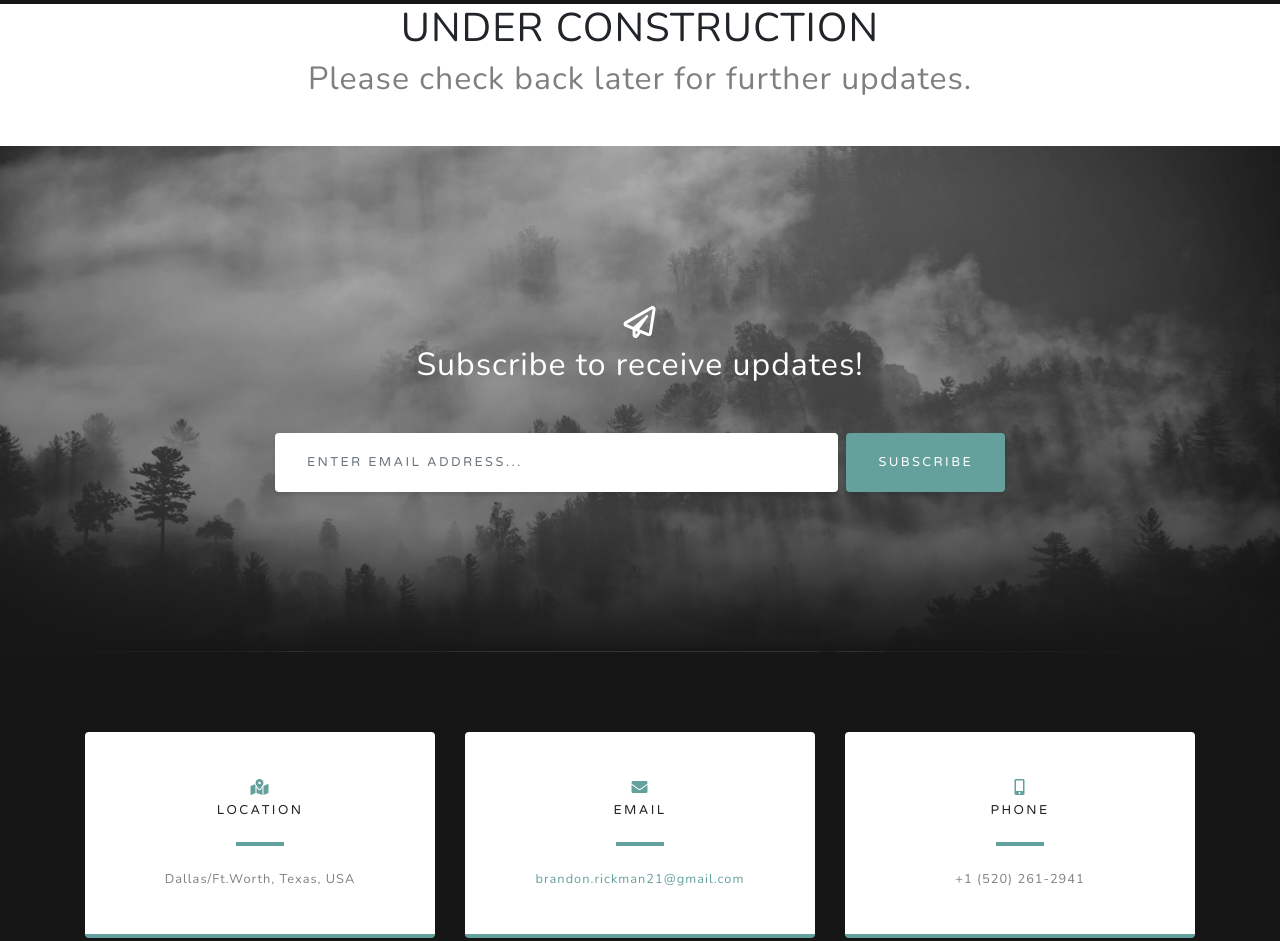
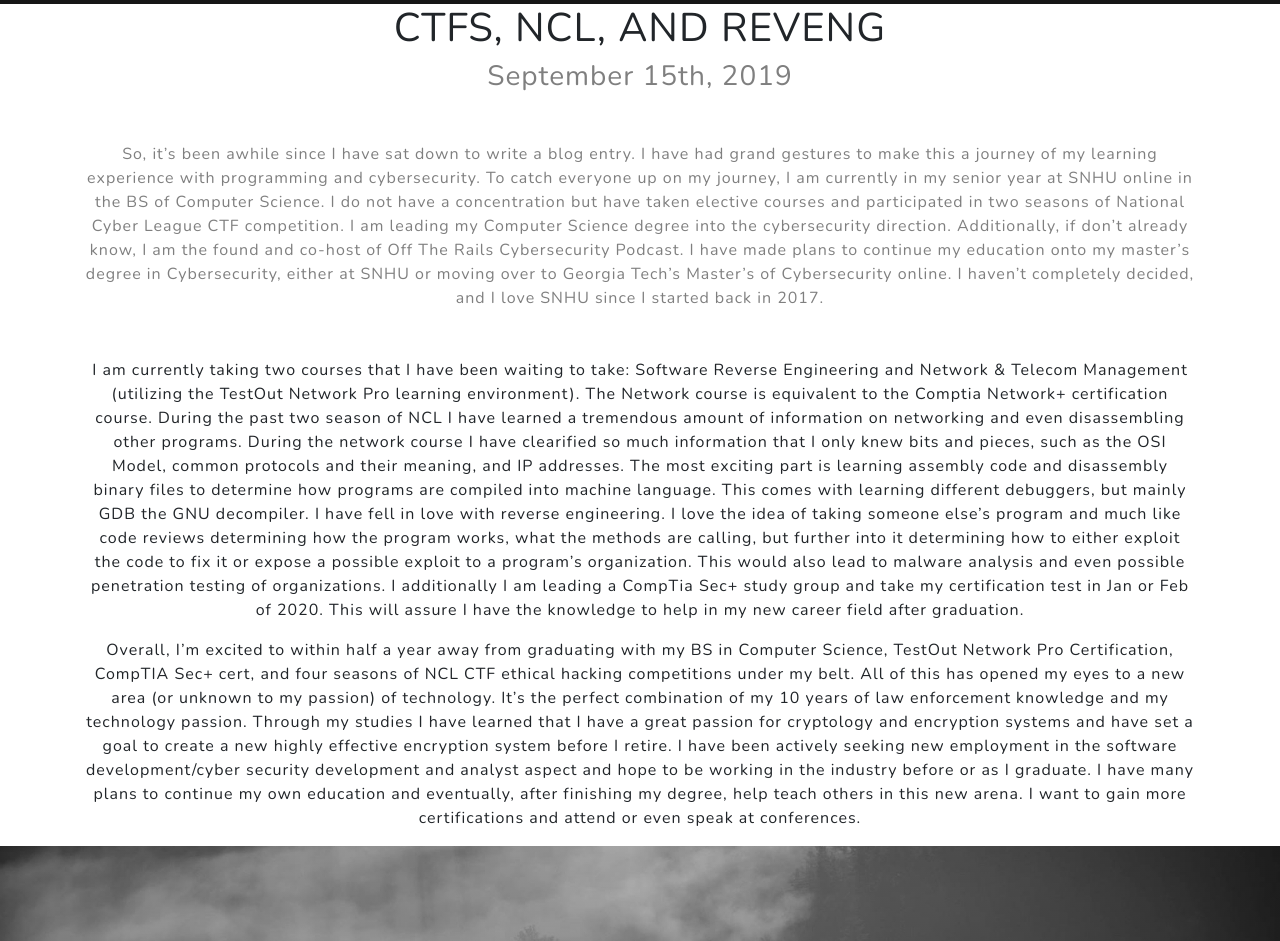
Before and after one commit to sproutecks2125/sproutecks2125.github.io, a plain HTML site: page blog.html in a window 1280 px wide. Shown: the part 796-1737 px from the top of the page. Drawn offline with nearby package versions, Linux system fonts and the light colour scheme.

Commit message:
Blog post update

```diff
--- a/blog.html
+++ b/blog.html
@@ -63,8 +63,11 @@
   <section id="under_const" class="under_const-section">
     <div class="container d-flex h-100 align-items-center">
       <div class="mx-auto text-center">
-        <h1 class="mx-auto my-0 text-uppercase">Under Construction</h1>
-        <h2 class="text-black-50 mx-auto mt-2 mb-5">Please check back later for further updates.</h2>
+        <h1 class="mx-auto my-0 text-uppercase">CTFs, NCL, and RevEng</h1>
+        <h3 class="text-black-50 mx-auto mt-2 mb-5">September 15th, 2019</h3>
+        <p class="text-black-50 mx-auto mt-2 mb-5">So, it’s been awhile since I have sat down to write a blog entry. I have had grand gestures to make this a journey of my learning experience with programming and cybersecurity. To catch everyone up on my journey, I am currently in my senior year at SNHU online in the BS of Computer Science. I do not have a concentration but have taken elective courses and participated in two seasons of National Cyber League CTF competition. I am leading my Computer Science degree into the cybersecurity direction. Additionally, if don’t already know, I am the found and co-host of Off The Rails Cybersecurity Podcast. I have made plans to continue my education onto my master’s degree in Cybersecurity, either at SNHU or moving over to Georgia Tech’s Master’s of Cybersecurity online. I haven’t completely decided, and I love SNHU since I started back in 2017.</p>
+        <p>I am currently taking two courses that I have been waiting to take: Software Reverse Engineering and Network & Telecom Management (utilizing the TestOut Network Pro learning environment). The Network course is equivalent to the Comptia Network+ certification course. During the past two season of NCL I have learned a tremendous amount of information on networking and even disassembling other programs. During the network course I have clearified so much information that I only knew bits and pieces, such as the OSI Model, common protocols and their meaning, and IP addresses. The most exciting part is learning assembly code and disassembly binary files to determine how programs are compiled into machine language. This comes with learning different debuggers, but mainly GDB the GNU decompiler. I have fell in love with reverse engineering. I love the idea of taking someone else’s program and much like code reviews determining how the program works, what the methods are calling, but further into it determining how to either exploit the code to fix it or expose a possible exploit to a program’s organization. This would also lead to malware analysis and even possible penetration testing of organizations. I additionally I am leading a CompTia Sec+ study group and take my certification test in Jan or Feb of 2020. This will assure I have the knowledge to help in my new career field after graduation.</p>
+        <p>Overall, I’m excited to within half a year away from graduating with my BS in Computer Science, TestOut Network Pro Certification, CompTIA Sec+ cert, and four seasons of NCL CTF ethical hacking competitions under my belt. All of this has opened my eyes to a new area (or unknown to my passion) of technology. It’s the perfect combination of my 10 years of law enforcement knowledge and my technology passion. Through my studies I have learned that I have a great passion for cryptology and encryption systems and have set a goal to create a new highly effective encryption system before I retire. I have been actively seeking new employment in the software development/cyber security development and analyst aspect and hope to be working in the industry before or as I graduate. I have many plans to continue my own education and eventually, after finishing my degree, help teach others in this new arena. I want to gain more certifications and attend or even speak at conferences.</p>
       </div>
     </div>
   </section>
```
